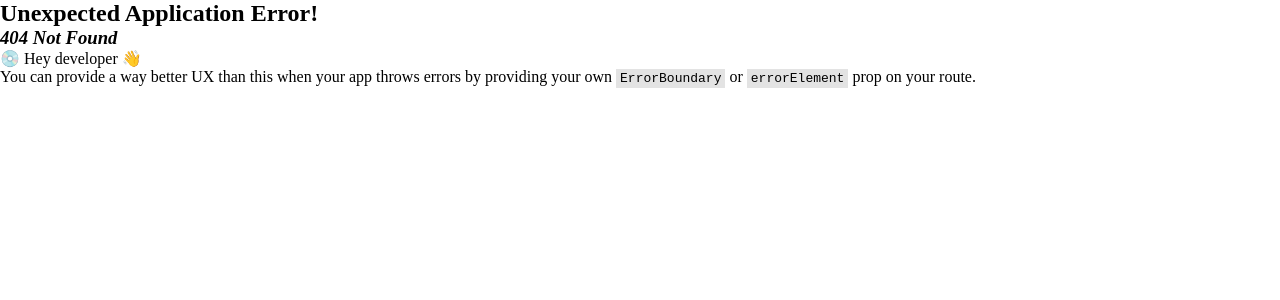
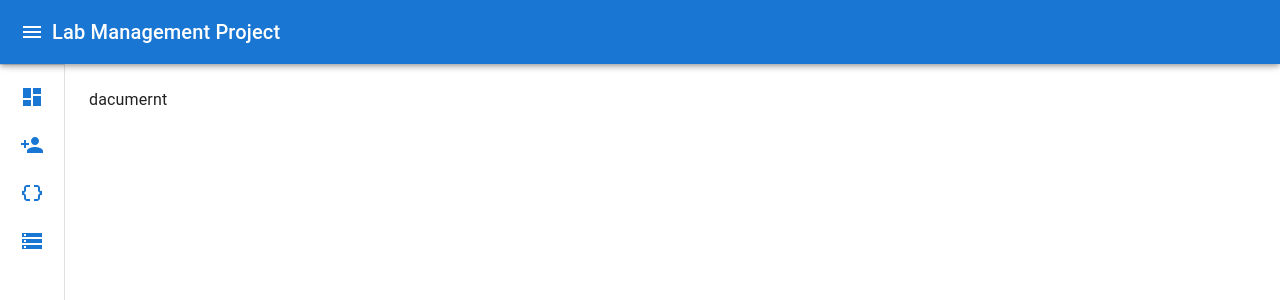
Before and after one commit to Piyush2627/LabProject, a React (Vite) app: page /makemarksheet in a window 1280 px wide. Before the commit this address had no page. Shown: the top 300 px of the page. Built offline with nearby package versions, Linux system fonts and the light colour scheme.

Commit message:
add pdf viewer

```diff
--- a/package.json
+++ b/package.json
@@ -14,6 +14,7 @@
     "@emotion/styled": "^11.11.0",
     "@mui/icons-material": "^5.15.10",
     "@mui/material": "^5.15.10",
+    "jspdf": "^2.5.1",
     "react": "^18.2.0",
     "react-dom": "^18.2.0"
   },
--- a/src/components/TopNavbar.tsx
+++ b/src/components/TopNavbar.tsx
@@ -42,8 +42,8 @@ const sidelist = [
     icon: <DataObjectIcon sx={{ color: "#1976d2" }} />,
   },
   {
-    name: "chease Cake",
-    link: "/CheaseCake",
+    name: "Make Marksheet",
+    link: "/makemarksheet",
     icon: <StorageIcon sx={{ color: "#1976d2" }} />,
   },
 ];
--- /dev/null
+++ b/src/components/pages/MakeMarksheet/MakeMarksheet.tsx
@@ -0,0 +1,12 @@
+import React from 'react'
+
+
+function MakeMarksheet() {
+    return (
+        <div>
+            dacumernt
+        </div>
+    )
+}
+
+export default MakeMarksheet
--- a/src/components/pages/MarkAttedence/MarkAttedence.tsx
+++ b/src/components/pages/MarkAttedence/MarkAttedence.tsx
@@ -3,7 +3,7 @@ import React from 'react'
 function MarkAttedence() {
     return (
         <div>
-            Mark Attedence
+            make Att
         </div>
     )
 }
--- a/src/routes/Routes.tsx
+++ b/src/routes/Routes.tsx
@@ -4,6 +4,7 @@ import TopNavbar from '../components/TopNavbar';
 import AddStudentPage from '../components/pages/AddStudentPage/AddStudentPage';
 import Dashboard from "../components/pages/Dashboard/Dashboard";
 import MarkAttedence from '../components/pages/MarkAttedence/MarkAttedence';
+import MakeMarksheet from '../components/pages/MakeMarksheet/MakeMarksheet';
 
 const router = createBrowserRouter([
     {
@@ -23,7 +24,10 @@ const router = createBrowserRouter([
                 path: "/markattedence",
                 element: <MarkAttedence />
             },
-
+            {
+                path: "/makemarksheet",
+                element: <MakeMarksheet />
+            },
         ]
     },
 ]);
```
Also changed, not shown: 1 other file (tests, documents, lock files or other folders).
